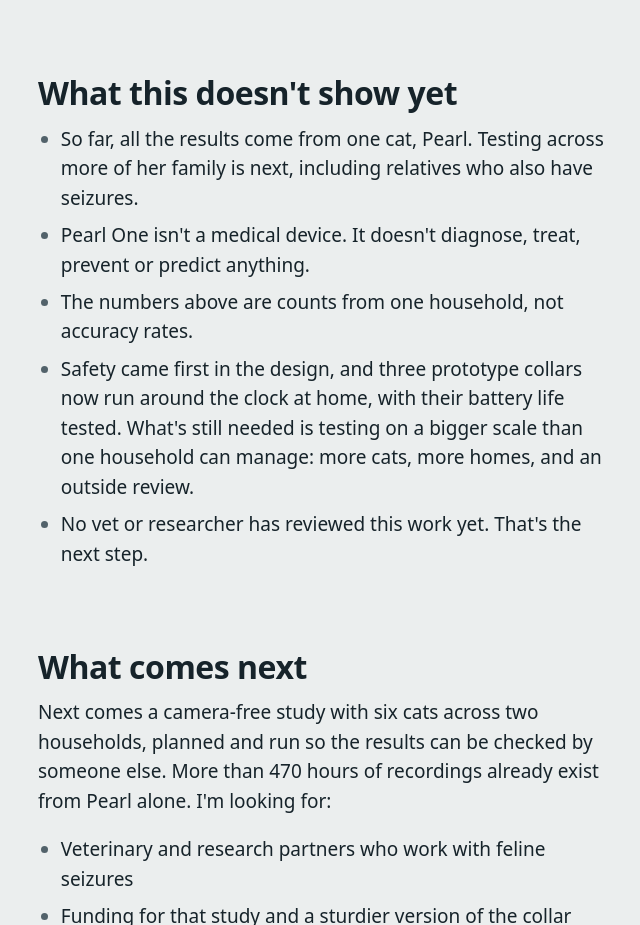
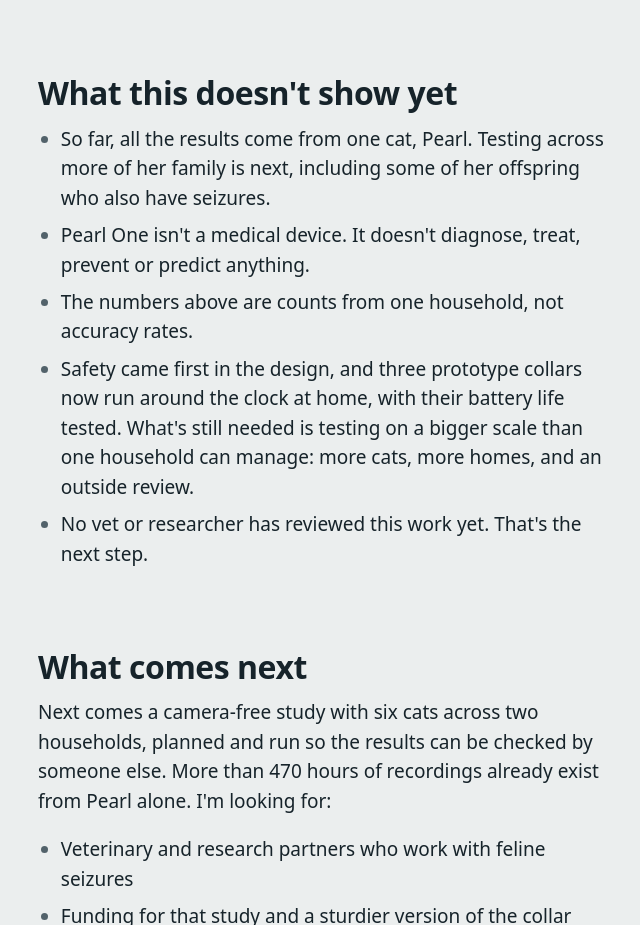
Before and after one commit to timothywilliampearce/pearlone-site, a plain HTML site: page index.html in a window 1280 px wide. Shown: the part 4260-5185 px from the top of the page, without its empty margins (42-682 px from the left). Drawn offline with Linux system fonts and the light colour scheme; a web font is replaced by a local one.

Commit message:
Say offspring rather than relatives
Co-Authored-By: Claude Opus 5.5 <noreply@anthropic.com>
Claude-Session: https://claude.ai/code/session_01WmoNif3YbPWbczcq7QX62n

```diff
--- a/index.html
+++ b/index.html
@@ -132,7 +132,7 @@
     <div class="col">
       <h2 id="limits-title">What this doesn't show yet</h2>
       <ul class="limits">
-        <li>So far, all the results come from one cat, Pearl. Testing across more of her family is next, including relatives who also have seizures.</li>
+        <li>So far, all the results come from one cat, Pearl. Testing across more of her family is next, including some of her offspring who also have seizures.</li>
         <li>Pearl One isn't a medical device. It doesn't diagnose, treat, prevent or predict anything.</li>
         <li>The numbers above are counts from one household, not accuracy rates.</li>
         <li>Safety came first in the design, and three prototype collars now run around the clock at home, with their battery life tested. What's still needed is testing on a bigger scale than one household can manage: more cats, more homes, and an outside review.</li>
```
